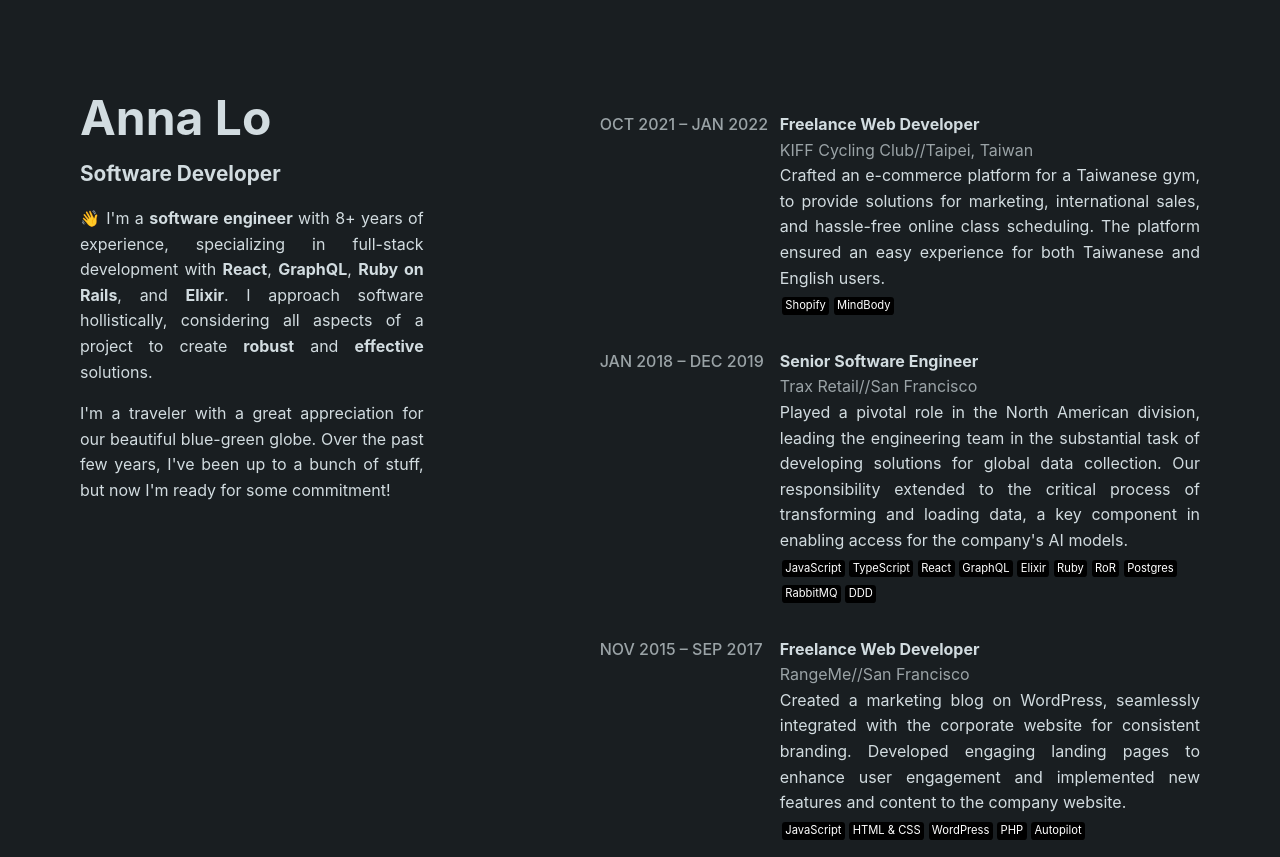
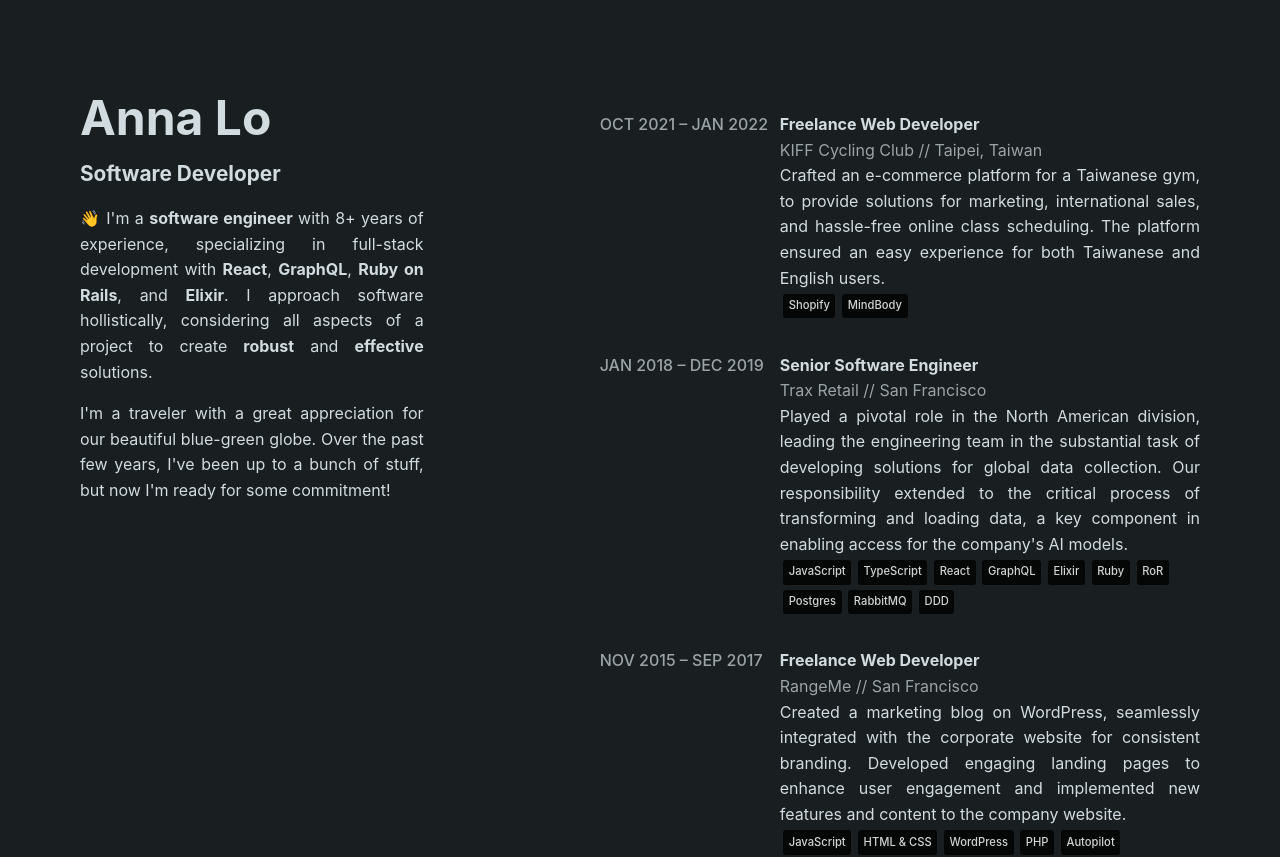
Before and after one commit to annalo/annalo.dev, a React (Create React App) app: page / in a window 1280 px wide. Shown: the top 857 px of the page. Built offline with nearby package versions, Linux system fonts and the light colour scheme.

Commit message:
padding and margin on skillbadge

```diff
--- a/src/Experience/ExperienceItem.css
+++ b/src/Experience/ExperienceItem.css
@@ -17,4 +17,4 @@
 .ExperienceItem-title {  font-weight: 700; }
 .ExperienceItem-company { opacity: 0.7; }
 .ExperienceItem-description { text-align: justify }
-.ExperienceItem-skills { }
+.ExperienceItem-skills { font-weight: 500 }
--- a/src/Experience/ExperienceItem.js
+++ b/src/Experience/ExperienceItem.js
@@ -16,7 +16,7 @@ function ExperienceItem({
       <div className='ExperienceItem-details'>
         <div className="ExperienceItem-title">{title}</div>
         <div className="ExperienceItem-company">
-          {employer + "//" + location}
+          {employer + " // " + location}
         </div>
         <div className="ExperienceItem-description">{description}</div>
         <div className="ExperienceItem-skills">
--- a/src/Experience/SkillsBadge.css
+++ b/src/Experience/SkillsBadge.css
@@ -4,7 +4,8 @@
   color: white;
   display: inline-block;
   font-size: 0.7rem;
-  margin: 0 0.2em;
-  padding: 0 0.3em;
+  margin: 0.2em 0.3em;
+  opacity: 0.8;
+  padding: 0.3em 0.5em;
   text-align: center;
 }
```
